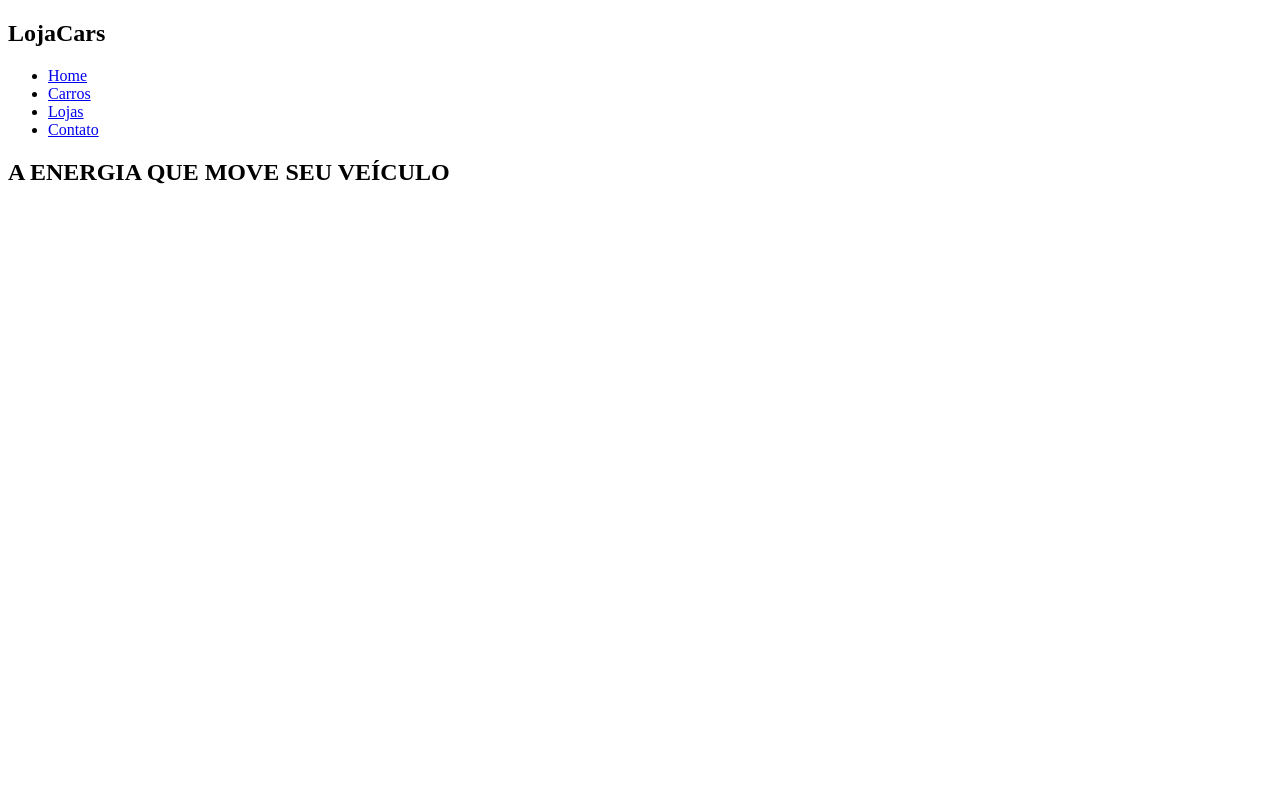
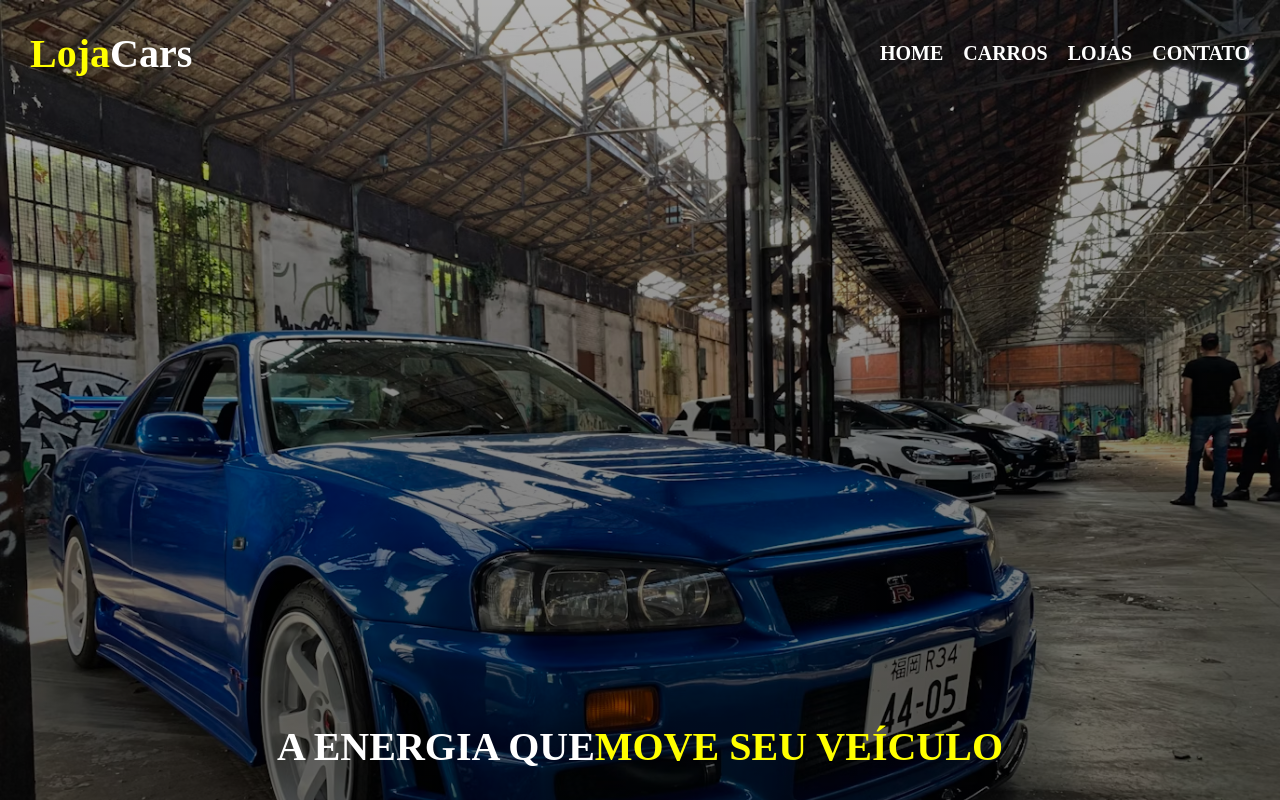
Before and after one commit to EnricoPuttini/projeto5FRONT, a plain HTML site: page index.html in a window 1280 px wide. Drawn offline with Linux system fonts and the light colour scheme.

Commit message:
finalizando css e o site

```diff
--- a/src/css/style.css
+++ b/src/css/style.css
@@ -0,0 +1,92 @@
+/*RESET BÁSICO*/
+*{
+    margin: 0;
+    padding: 0;
+    box-sizing: border-box;
+}
+
+/*VARIAVEIS CSS*/
+:root{
+    --color-font1:#fff;
+    --color-font2:#333;
+    --color-font3:yellow;
+    --color-font4:rgb(4,25,32);
+    --gradient:linear-gradient(to top, rgba(0,0,0,0.6),rgba(0,0,0,0.3));
+    --font-size:4rem;
+}
+
+html{
+    font-size: 62.5%;
+    scroll-behavior: smooth;
+}
+
+body{
+    background: transparent;
+}
+
+nav ul{
+    list-style: none;
+}
+
+a{
+    text-decoration: none;
+    color:var(--color-font1);
+    font-weight: 900;
+    transition:  color .3s;
+    font-size: 2rem;
+    text-transform: uppercase;
+}
+a:hover{
+    color:var(--color-font3);
+}
+
+.hero{
+    width: 100%;
+    min-height: 100vh;
+    padding: 3rem;
+    background-image: var(--gradient),url(../assets/r34.avif);
+    background-repeat: no-repeat;
+    background-size: cover;
+    color:var(--color-font1);
+    display: flex;
+    flex-direction: column;
+    justify-content: space-between;
+}
+
+header{
+    display: flex;
+    justify-content: space-between;
+    align-items: center;
+}
+header h1{
+    font-size: var(--font-size);
+    position: relative;
+}
+.header-menu{
+    display: flex;
+    gap:20px;
+}
+
+span{
+    color:var(--color-font3);
+}
+
+#titulo{
+    display: flex;
+    justify-content: center;
+    font-size: 4rem;
+}
+
+@media(width <=700px){
+    .header-menu{
+        width: 100%;
+        display: flex;
+        flex-direction: column;
+        justify-content: center;
+        align-items: center;
+    }
+    #titulo{
+        font-size: 2rem;
+    }
+
+}
```
Also changed, not shown: index.html (+0 -4 lines), src/assets/r34.avif (added).
